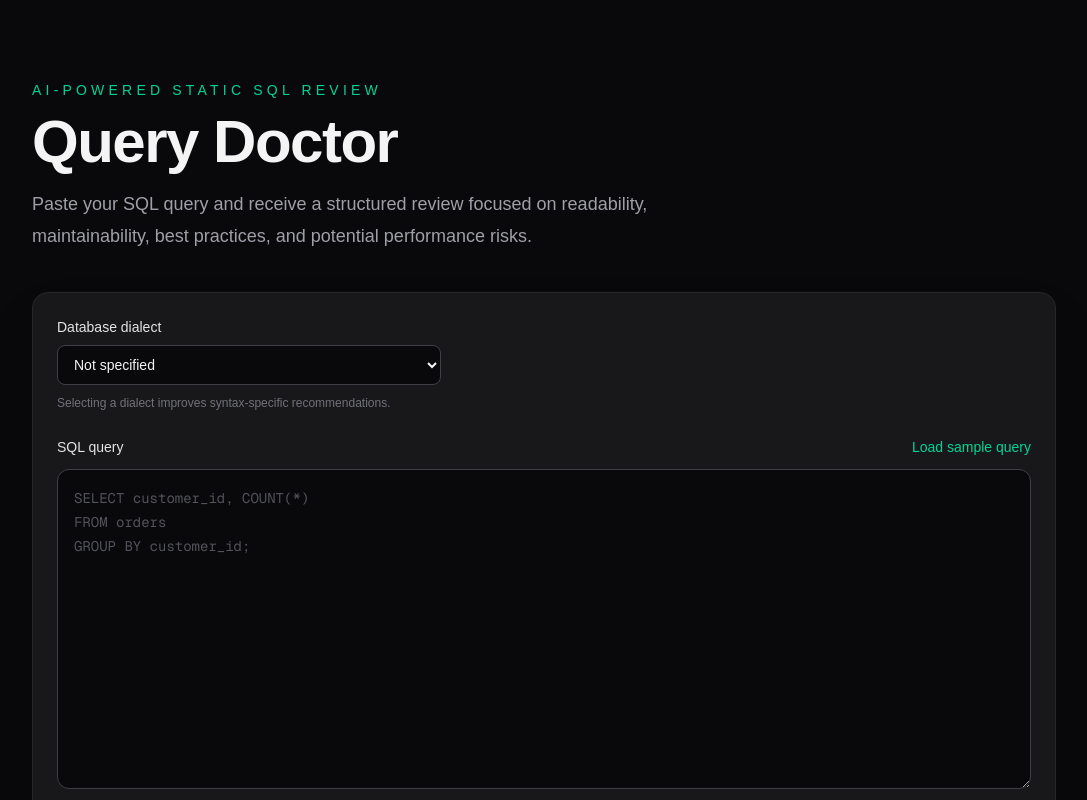
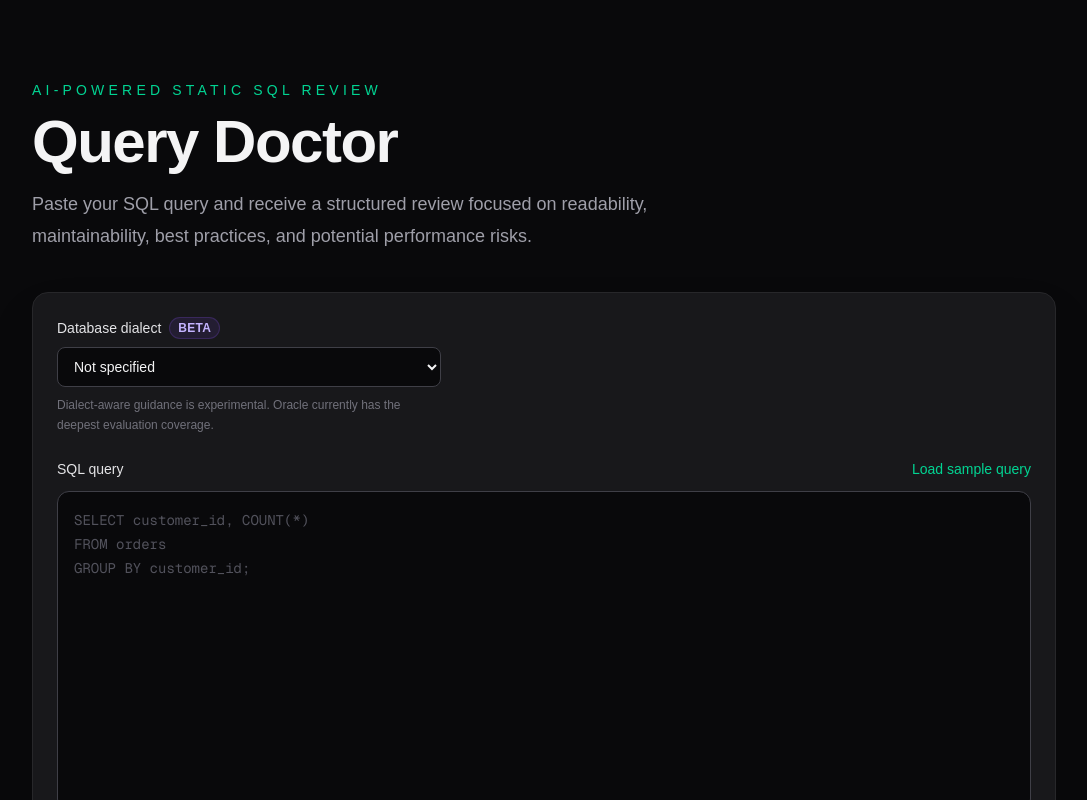
Before and after one commit to rogerktanaka/query-doctor, a Next.js app in the folder web/: page / in a window 1280 px wide. Shown: the top 800 px of the page, without its empty margins (96-1183 px from the left). Built offline with nearby package versions, Linux system fonts and the light colour scheme.

Commit message:
feat: label dialect-aware reviews as beta

```diff
--- a/web/app/page.tsx
+++ b/web/app/page.tsx
@@ -42,6 +42,7 @@ export default function Home() {
 
   const isSqlTooLong =
     sql.length > MAX_SQL_LENGTH;
+
   const isNearSqlLimit =
     sql.length >= MAX_SQL_LENGTH * 0.9;
 
@@ -131,12 +132,18 @@ export default function Home() {
 
         <section className="rounded-2xl border border-zinc-800 bg-zinc-900 p-6 shadow-2xl">
           <div className="mb-6 max-w-sm">
-            <label
-              htmlFor="sql-dialect"
-              className="mb-2 block text-sm font-medium text-zinc-200"
-            >
-              Database dialect
-            </label>
+            <div className="mb-2 flex items-center gap-2">
+              <label
+                htmlFor="sql-dialect"
+                className="block text-sm font-medium text-zinc-200"
+              >
+                Database dialect
+              </label>
+
+              <span className="rounded-full border border-violet-500/20 bg-violet-500/10 px-2 py-0.5 text-xs font-semibold uppercase tracking-wide text-violet-300">
+                Beta
+              </span>
+            </div>
 
             <select
               id="sql-dialect"
@@ -158,7 +165,8 @@ export default function Home() {
             </select>
 
             <p className="mt-2 text-xs leading-5 text-zinc-500">
-              Selecting a dialect improves syntax-specific recommendations.
+              Dialect-aware guidance is experimental. Oracle currently has
+              the deepest evaluation coverage.
             </p>
           </div>
 
```
